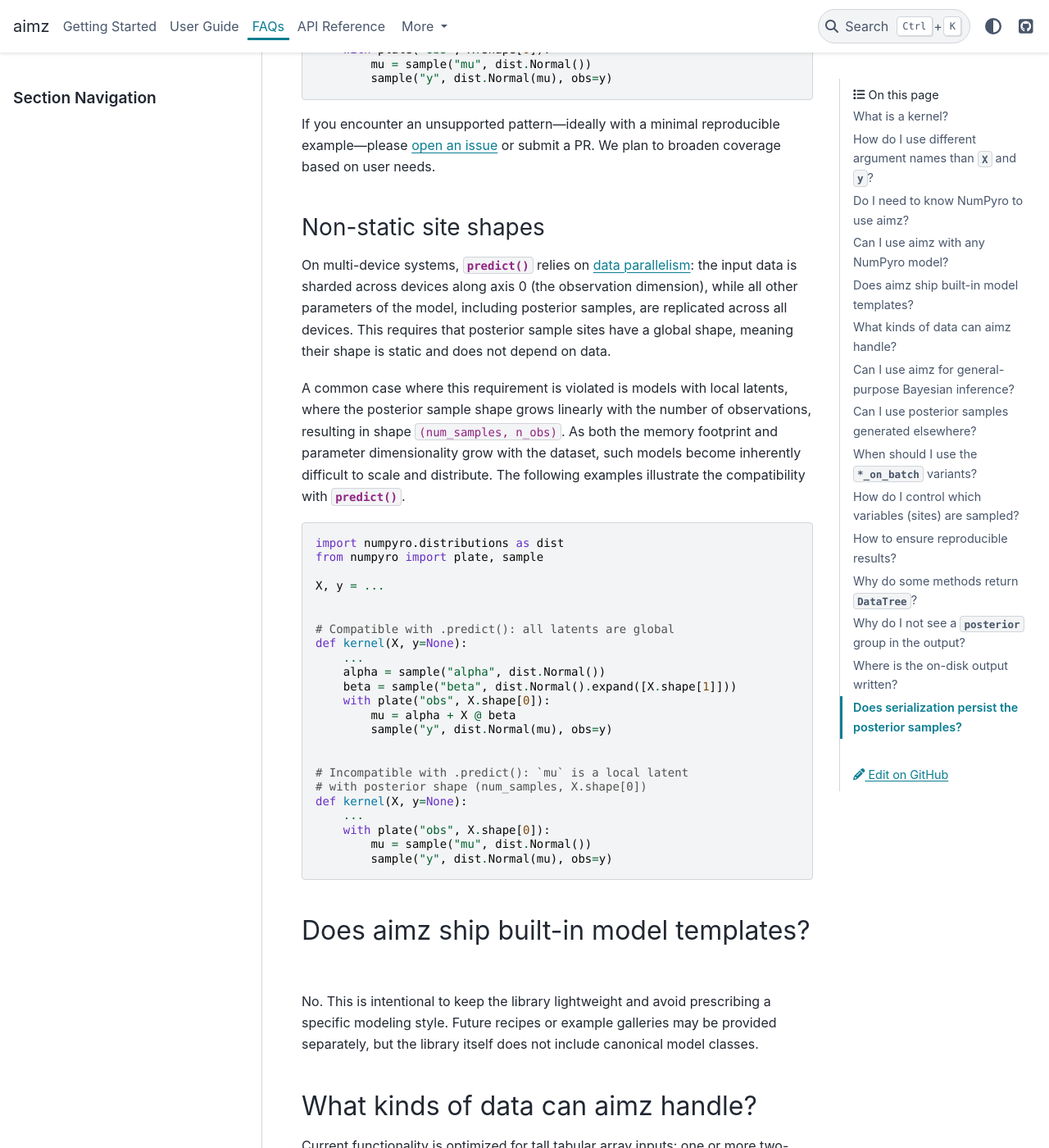
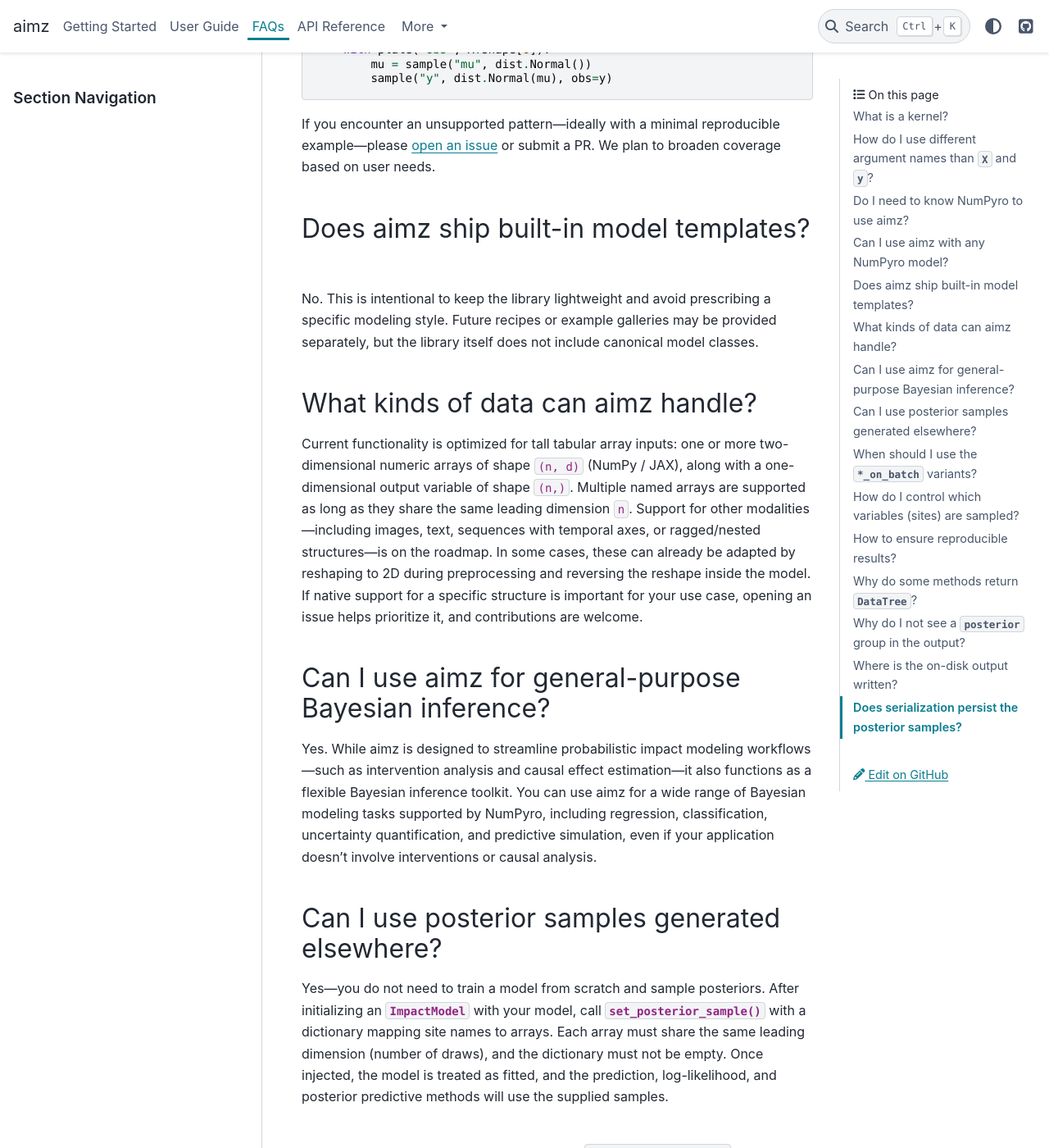
Before and after one commit to markean/aimz, a Sphinx documentation site: the page built from docs/source/faq.rst, in a window 1280 px wide and 1400 px high, scrolled down 2593 px. Shown: the whole window at 82% size. Built offline with Sphinx 7.4.7 and the PyData theme 0.15.4, drawn with Linux system fonts in a browser that asks for light colours.

Commit message:
doc: enhance intervention guide with causal interpretation notes and model compatibility reference
Fixes #177

```diff
--- a/docs/source/faq.rst
+++ b/docs/source/faq.rst
@@ -100,42 +102,6 @@
 
 If you encounter an unsupported pattern—ideally with a minimal reproducible example—please `open an issue <https://github.com/markean/aimz/issues/new>`_ or submit a PR.
 We plan to broaden coverage based on user needs.
-
-Non-static site shapes
-^^^^^^^^^^^^^^^^^^^^^^
-On multi-device systems, :meth:`~aimz.ImpactModel.predict` relies on `data parallelism <https://jax.readthedocs.io/en/latest/distributed_data_loading.html#data-parallelism>`_: the input data is sharded across devices along axis 0 (the observation dimension), while all other parameters of the model, including posterior samples, are replicated across all devices.
-This requires that posterior sample sites have a global shape, meaning their shape is static and does not depend on data.
-
-A common case where this requirement is violated is models with local latents, where the posterior sample shape grows linearly with the number of observations, resulting in shape ``(num_samples, n_obs)``.
-As both the memory footprint and parameter dimensionality grow with the dataset, such models become inherently difficult to scale and distribute.
-The following examples illustrate the compatibility with :meth:`~aimz.ImpactModel.predict`.
-
-.. code-block:: python
-
-    import numpyro.distributions as dist
-    from numpyro import plate, sample
-
-    X, y = ...
-
-
-    # Compatible with .predict(): all latents are global
-    def kernel(X, y=None):
-        ...
-        alpha = sample("alpha", dist.Normal())
-        beta = sample("beta", dist.Normal().expand([X.shape[1]]))
-        with plate("obs", X.shape[0]):
-            mu = alpha + X @ beta
-            sample("y", dist.Normal(mu), obs=y)
-
-
-    # Incompatible with .predict(): `mu` is a local latent
-    # with posterior shape (num_samples, X.shape[0])
-    def kernel(X, y=None):
-        ...
-        with plate("obs", X.shape[0]):
-            mu = sample("mu", dist.Normal())
-            sample("y", dist.Normal(mu), obs=y)
-
 
 
 Does aimz ship built-in model templates?
```
Also changed, not shown: other parts of docs/source/faq.rst (+2 -0 lines), docs/source/user_guide/intervention.rst (+8 -1 lines).
